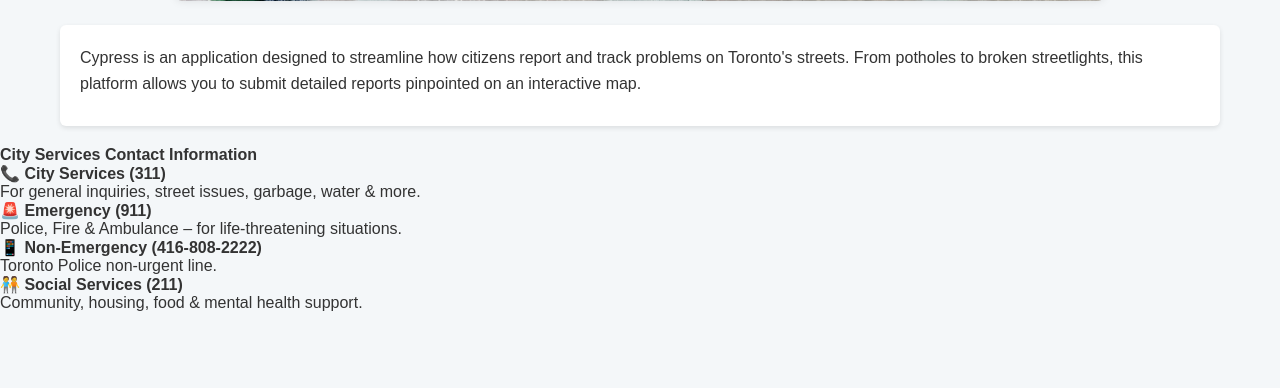
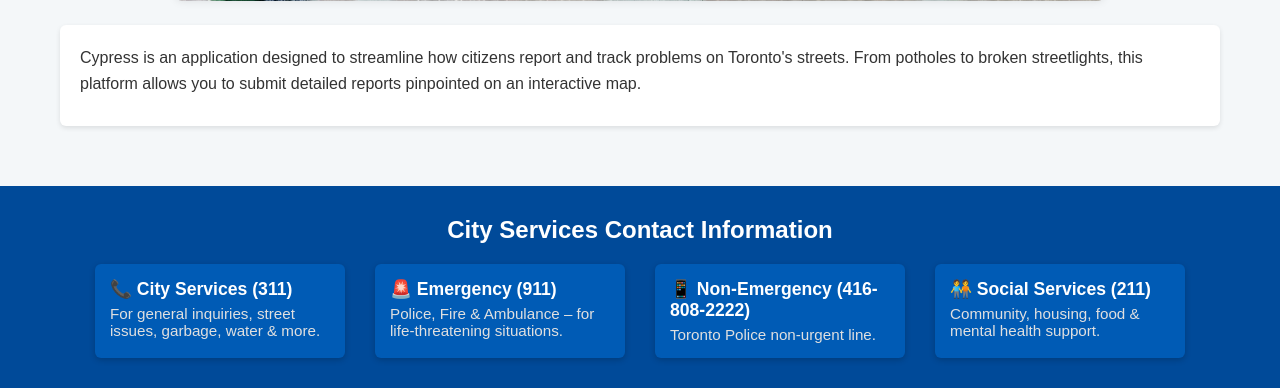
Before and after one commit to khadijaabbas1/group74_sprint3, a PHP site: page / in a window 1280 px wide. Shown: the part 668-1056 px from the top of the page. Before the commit the page ends 979 px from the top, so only its background shows below. Run offline with PHP 8.4, Linux system fonts and the light colour scheme.

Commit message:
Update style.css

```diff
--- a/style.css
+++ b/style.css
@@ -111,7 +111,48 @@
   margin-bottom: 10px;
 }
 
-/* Footer Banner Image */
+/* bottom contact bar */
+#contact-bar {
+  background-color: #004a99;
+  color: white;
+  padding: 30px 20px;
+  text-align: center;
+  margin-top: 40px;
+}
+
+#contact-bar h4 {
+  font-size: 1.5em;
+  margin-bottom: 20px;
+  color: #ffffff;
+}
+
+.contact-columns {
+  display: flex;
+  flex-wrap: wrap;
+  justify-content: center;
+  gap: 30px;
+}
+
+.contact-item {
+  max-width: 250px;
+  text-align: left;
+  background-color: #005bb5;
+  padding: 15px;
+  border-radius: 6px;
+  box-shadow: 0 2px 6px rgba(0, 0, 0, 0.2);
+}
+.contact-item strong {
+  display: block;
+  font-size: 1.1em;
+  margin-bottom: 5px;
+  color: #ffffff;
+}
+.contact-item p {
+  font-size: 0.95em;
+  color: #e0e0e0;
+}
+
+/* Footer Banner Image (not used) */
 #bottomimage {
   margin-top: 30px;
   text-align: center;
```
